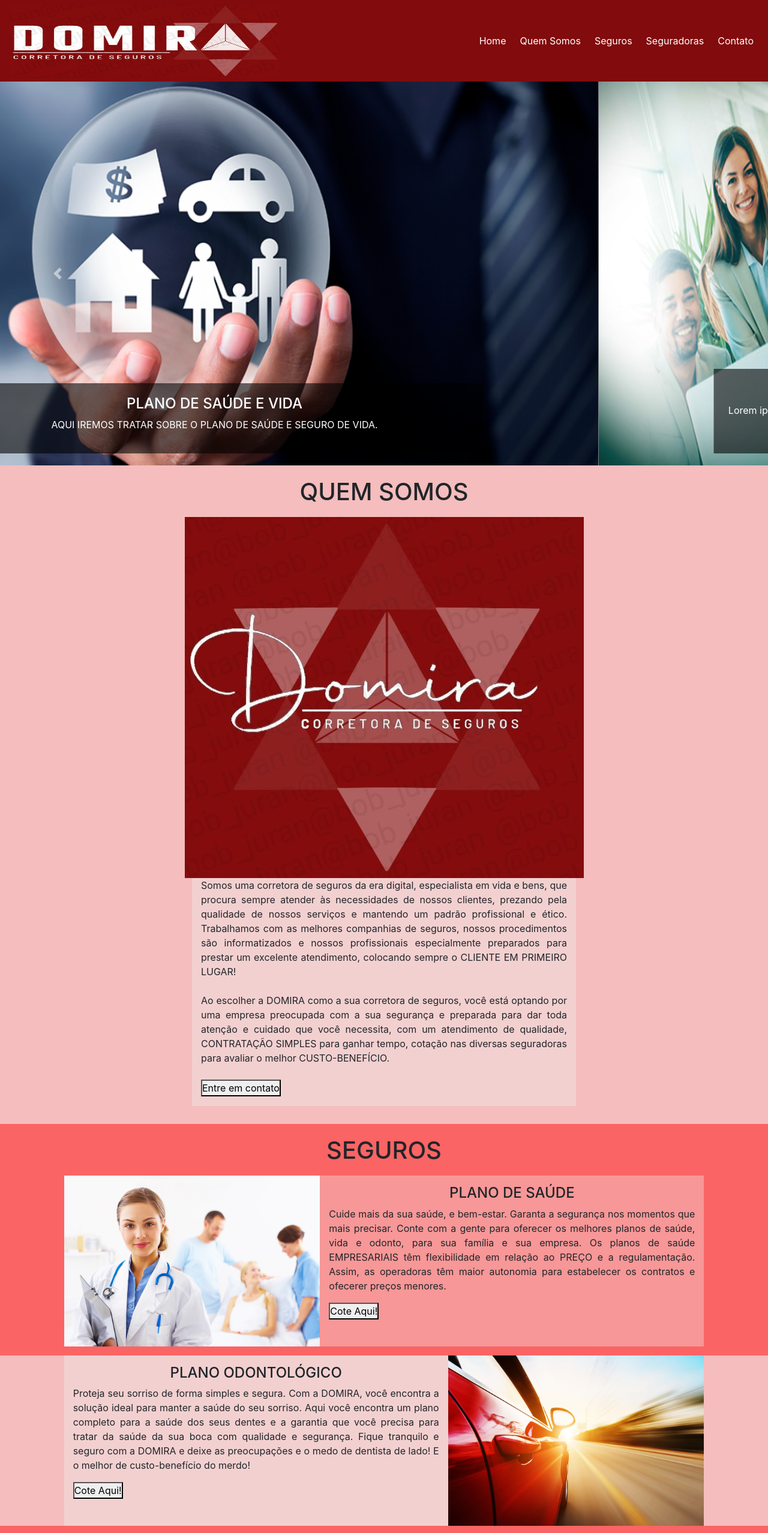
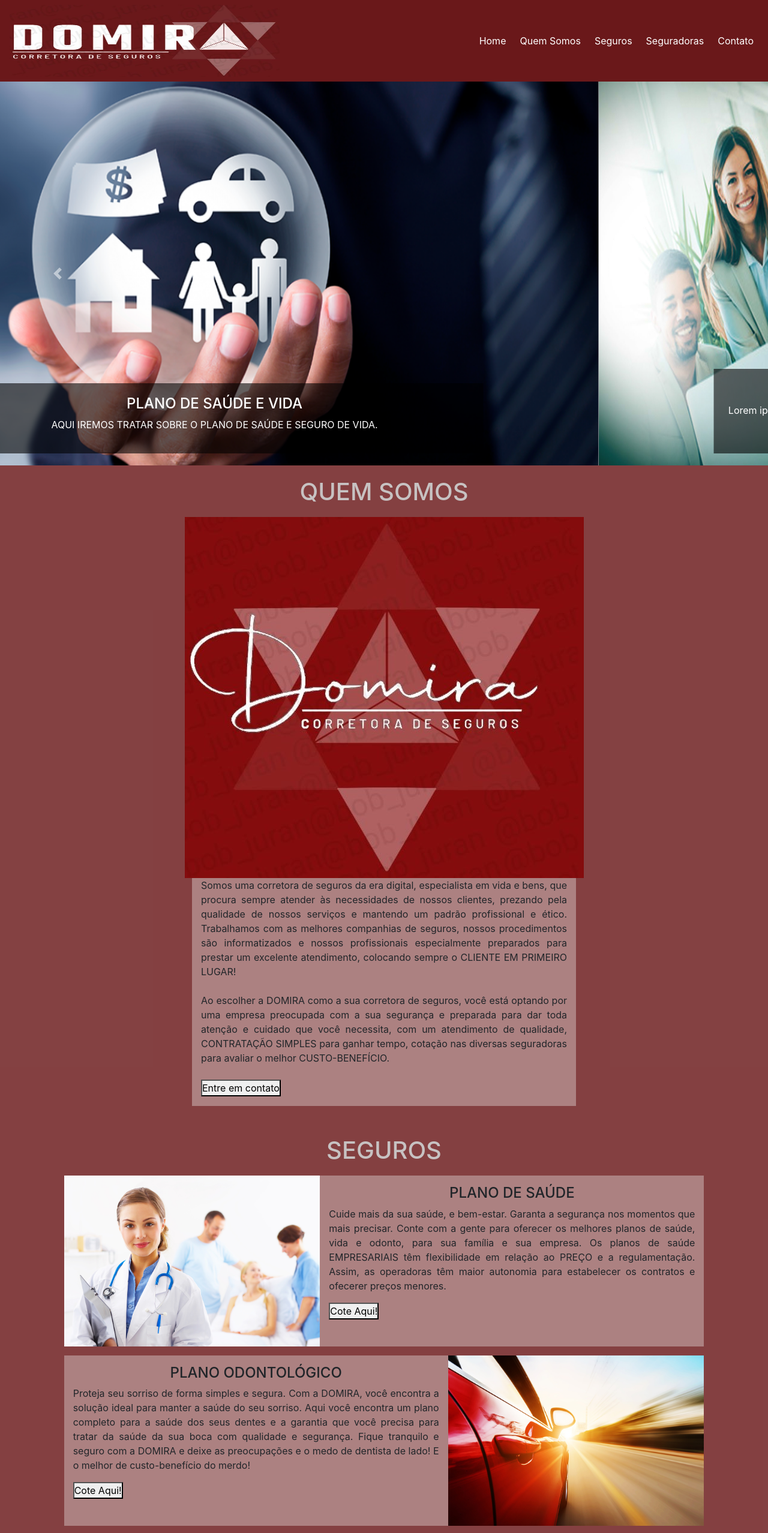
Before and after one commit to sho0terbr/site, a plain HTML site: page index.html in a window 1280 px wide. Shown: the top 2556 px of the page at 60% size. Drawn offline with nearby package versions, Linux system fonts and the light colour scheme.

Commit message:
logo 2 e fundo

```diff
--- a/css/style.css
+++ b/css/style.css
@@ -1,7 +1,7 @@
 :root {
-    --cor1: #f802029c;
-    --cor2: #810b0d;
-    --cor3: #f5bdbd;
+    --cor1: #6a1819d2;
+    --cor2: #6a181a;
+    --cor3: #6a1819d2;
 
 
     /*910707*/
@@ -66,6 +66,7 @@ a.navbar-brand {
 }
 
 h1 {
+    color: rgb(199, 194, 194)!important;
     text-align: center;
     padding-bottom: 10px;
 }
--- a/index.html
+++ b/index.html
@@ -18,7 +18,7 @@
     <div>
       <nav class="navbar navbar-expand-lg navbar-color navbar-dark fixed-top">
         <img
-          src="./img/domira_logo.jpeg"
+          src="./img/logo2.jpeg"
           width="450"
           height="120"
           class="d-inline-block align-top"
@@ -168,7 +168,7 @@
 
   <div style="padding-bottom: 15px;" >
     <div>
-      <div class="row descricao" style="flex-direction: row-reverse">
+      <div class="row" style="flex-direction: row-reverse">
         <div class="col-lg-4 img" width="100%">
           <img src="img/foto_seg_auto.jpg" class="img-fluid float-left" />
         </div>
@@ -211,7 +211,7 @@
 
     <div style="padding-bottom: 15px;" >
 
-      <div class="row descricao">
+      <div class="row" style="flex-direction: row-reverse">
         <div class="col-lg-4 img" width="100%">
           <img src="img/foto_seg_auto.jpg" class="img-fluid float-left" />
         </div>
@@ -330,7 +330,7 @@
 
     <footer>
 
-        <p class="text-center">EM CONSTRUÇÃO </p>
+        <p class="text-center" style="color: #fff;">EM CONSTRUÇÃO </p>
 
 
     </footer>
```
Also changed, not shown: img/logo2.jpeg (added).
